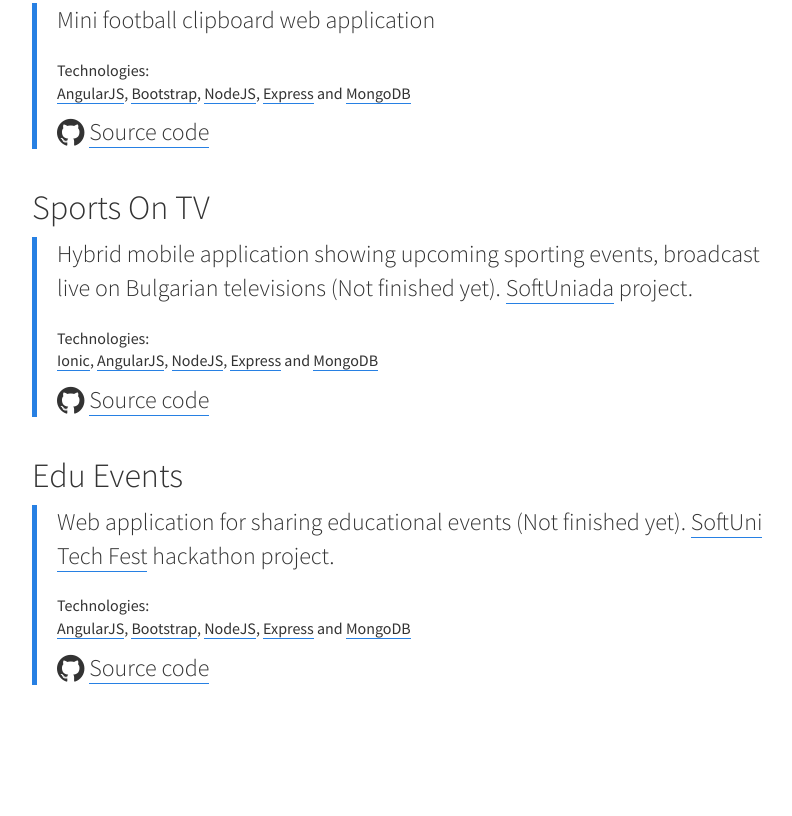
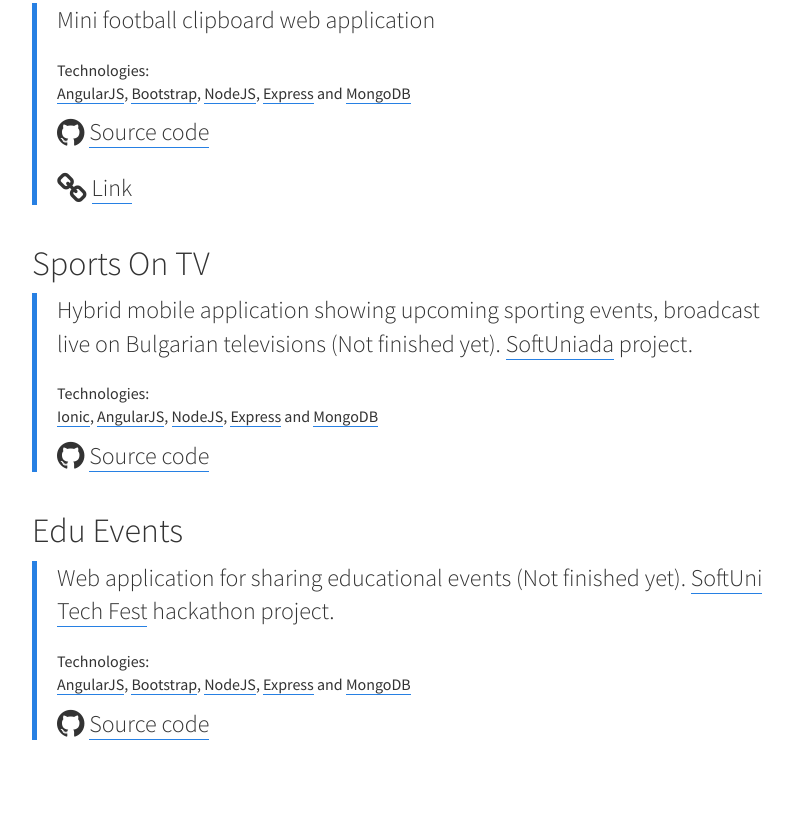
Before and after one commit to daringeorgiev/daringeorgiev.github.io, a website: page index.html in a window 1280 px wide. Shown: the part 1135-1951 px from the top of the page, without its empty margins (233-1025 px from the left). Drawn offline with nearby package versions, Linux system fonts and the light colour scheme.

Commit message:
Add link to Mini Football Clipboard

```diff
--- a/index.html
+++ b/index.html
@@ -99,8 +99,14 @@
                         <p class="lead">
                             <i class="fa fa-github fa-lg" aria-hidden="true"></i>
                             <a href="https://github.com/daringeorgiev/Mini-Football-Clipboard/" target="_blank">
-                                                  Source code
-                                              </a>
+                                Source code
+                            </a>
+                        </p>
+                        <p class="lead">
+                            <i class="fa fa-link fa-lg" aria-hidden="true"></i>
+                            <a href="http://minifootball.herokuapp.com" target="_blank">
+                                Link
+                            </a>
                         </p>
                     </div>
 
```
